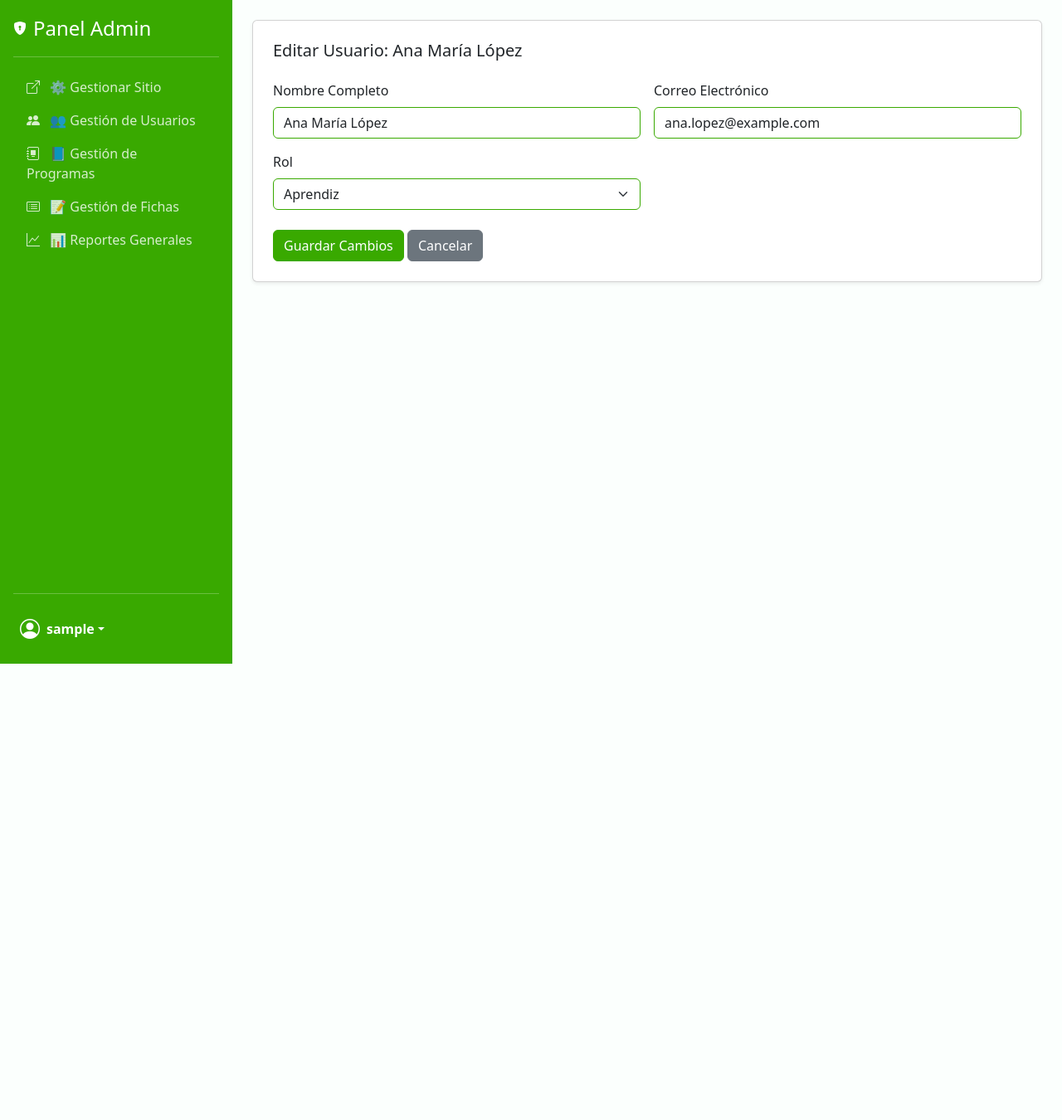
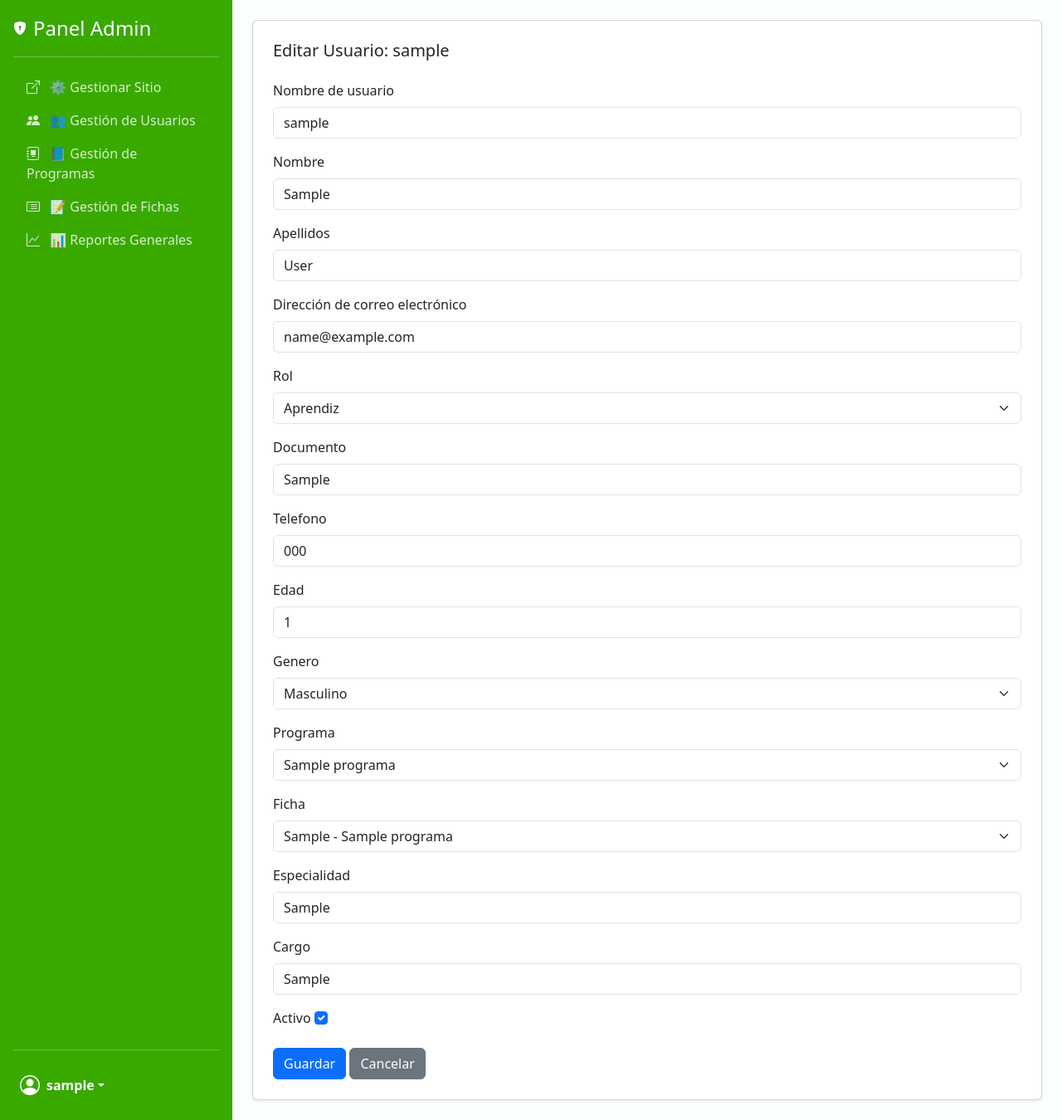
Before and after one commit to Akumueverx/Mindsofi, a Django app: page /dashboard/admin/usuarios/1/editar/ in a window 1280 px wide. Shown: the whole page at 83% size. Before the commit the page ends 800 px from the top, so only its background shows below. Run offline with Django 4.2, Linux system fonts and the light colour scheme; a user stored in the database is signed in; tables that the repository leaves empty hold one stand-in row (values such as "Sample post").

Commit message:
admin funcionalidad
z

```diff
--- /dev/null
+++ b/Mindsofi/templates/usuarios/admin/admin_usuario_form.html
@@ -0,0 +1,23 @@
+{% extends "usuarios/admin/admin_base.html" %}
+{% block title %}{{ titulo }}{% endblock %}
+
+{% block admin_content %}
+<div class="card p-4 shadow-sm">
+  <h5 class="mb-4">{{ titulo }}</h5>
+
+  <form method="post">
+    {% csrf_token %}
+
+    {% for field in form %}
+      <div class="mb-3">
+        <label for="{{ field.id_for_label }}" class="form-label">{{ field.label }}</label>
+        {{ field }}
+        {% if field.errors %}<div class="invalid-feedback d-block">{{ field.errors.0 }}</div>{% endif %}
+      </div>
+    {% endfor %}
+
+    <button type="submit" class="btn btn-primary">Guardar</button>
+    <a href="{% url 'admin_usuarios' %}" class="btn btn-secondary">Cancelar</a>
+  </form>
+</div>
+{% endblock %}
--- a/Mindsofi/usuarios/forms.py
+++ b/Mindsofi/usuarios/forms.py
@@ -11,16 +11,12 @@
             "username",
             "email",
             "rol",
-            "first_name", # Añadido
-            "last_name",  # Añadido
+            "first_name",
+            "last_name",
             "documento",
             "telefono",
-            "edad",       # Añadido
-            "genero",     # Añadido
-            "programa",
-            "ficha",
-            "especialidad",
-            "cargo",
+            "edad",
+            "genero",
         ]
 
     def __init__(self, *args, **kwargs):
@@ -57,7 +53,7 @@
 class FichaForm(forms.ModelForm):
     class Meta:
         model = Ficha
-        fields = ['numero', 'programa', 'jornada', 'fecha_inicio', 'fecha_fin']
+        fields = ['numero', 'programa', 'jornada', 'fecha_inicio', 'fecha_fin', 'cupo_maximo']
         widgets = {
             'fecha_inicio': forms.DateInput(attrs={'type': 'date', 'class': 'form-control'}),
             'fecha_fin': forms.DateInput(attrs={'type': 'date', 'class': 'form-control'}),
@@ -68,6 +64,65 @@
         self.fields['numero'].widget.attrs.update({'class': 'form-control'})
         self.fields['programa'].widget.attrs.update({'class': 'form-select'})
         self.fields['jornada'].widget.attrs.update({'class': 'form-select'})
+        self.fields['cupo_maximo'].widget.attrs.update({'class': 'form-control', 'type': 'number', 'min': '1'})
+
+class ProgramaForm(forms.ModelForm):
+    class Meta:
+        model = Programa
+        fields = ['nombre', 'nivel']
+
+    def __init__(self, *args, **kwargs):
+        super().__init__(*args, **kwargs)
+        self.fields['nombre'].widget.attrs.update({'class': 'form-control'})
+
+        # Convertir el campo 'nivel' en un selector para consistencia
+        self.fields['nivel'].widget = forms.Select(choices=[
+            ('', 'Seleccione un nivel'),
+            ('Técnico', 'Técnico'),
+            ('Tecnólogo', 'Tecnólogo'),
+            ('Auxiliar', 'Auxiliar'),
+            ('Complementario', 'Complementario'),
+            ('Especialización Tecnológica', 'Especialización Tecnológica'),
+        ])
+        self.fields['nivel'].widget.attrs.update({'class': 'form-select'})
+
+class UsuarioAdminForm(forms.ModelForm):
+    """
+    Formulario para que un administrador edite los datos de un usuario.
+    """
+    class Meta:
+        model = Usuario
+        fields = [
+            'username', 'first_name', 'last_name', 'email', 'rol',
+            'documento', 'telefono', 'edad', 'genero',
+            'programa', 'ficha', 'especialidad', 'cargo', 'is_active'
+        ]
+
+    def __init__(self, *args, **kwargs):
+        super().__init__(*args, **kwargs)
+        for name, field in self.fields.items():
+            if isinstance(field.widget, forms.Select):
+                field.widget.attrs.update({"class": "form-select"})
+            elif isinstance(field.widget, forms.CheckboxInput):
+                 field.widget.attrs.update({"class": "form-check-input"})
+            else:
+                field.widget.attrs.update({"class": "form-control"})
+
+        # Hacemos que los campos condicionales no sean obligatorios por defecto
+        self.fields['programa'].required = False
+        self.fields['ficha'].required = False
+        self.fields['especialidad'].required = False
+        self.fields['cargo'].required = False
+
+    def clean_documento(self):
+        documento = self.cleaned_data.get("documento")
+        if documento:
+            qs = Usuario.objects.filter(documento=documento)
+            if self.instance and self.instance.pk:
+                qs = qs.exclude(pk=self.instance.pk)
+            if qs.exists():
+                raise forms.ValidationError("Ya existe un usuario con ese número de documento.")
+        return documento
 
 
 class CustomAuthenticationForm(AuthenticationForm):
--- a/Mindsofi/usuarios/models.py
+++ b/Mindsofi/usuarios/models.py
@@ -3,9 +3,7 @@
 
 class Programa(models.Model):
     nombre = models.CharField(max_length=100, unique=True)
-    codigo = models.CharField(max_length=20, unique=True, blank=True, null=True)
     nivel = models.CharField(max_length=50, blank=True, null=True)
-    duracion_meses = models.PositiveIntegerField(blank=True, null=True)
 
     def __str__(self):
         return self.nombre
@@ -17,6 +15,7 @@
     jornada = models.CharField(max_length=20, choices=JORNADA_CHOICES, default='Diurna')
     fecha_inicio = models.DateField(null=True, blank=True)
     fecha_fin = models.DateField(null=True, blank=True)
+    cupo_maximo = models.PositiveIntegerField(default=30, help_text="Número máximo de aprendices en la ficha.")
 
     def __str__(self):
         return f"{self.numero} - {self.programa.nombre}"
@@ -45,7 +44,8 @@
         Ficha,
         on_delete=models.SET_NULL,
         blank=True,
-        null=True
+        null=True,
+        related_name='aprendices'
     )
     # Campos generales
     documento = models.CharField(max_length=30, blank=True, null=True, unique=True)
--- a/Mindsofi/usuarios/urls.py
+++ b/Mindsofi/usuarios/urls.py
@@ -42,10 +42,18 @@
     path("dashboard/admin/programas/", views.admin_programas_view, name="admin_programas"),
     path("dashboard/admin/fichas/", views.admin_fichas_view, name="admin_fichas"),
     path("dashboard/admin/fichas/crear/", views.admin_ficha_crear_view, name="admin_ficha_crear"),
+    path("dashboard/admin/usuarios/crear/", views.admin_usuario_crear_view, name="admin_usuario_crear"),
+    path("dashboard/admin/programas/crear/", views.admin_programa_crear_view, name="admin_programa_crear"),
     path("dashboard/admin/reportes/", views.admin_reportes_view, name="admin_reportes"),
     # URLs para edición en el panel de Admin
     path("dashboard/admin/usuarios/<int:usuario_id>/editar/", views.admin_usuario_editar_view, name="admin_usuario_editar"),
+    path("dashboard/admin/usuarios/<int:usuario_id>/eliminar/", views.admin_usuario_eliminar_view, name="admin_usuario_eliminar"),
     path("dashboard/admin/programas/<int:programa_id>/editar/", views.admin_programa_editar_view, name="admin_programa_editar"),
+    path("dashboard/admin/programas/<int:programa_id>/eliminar/", views.admin_programa_eliminar_view, name="admin_programa_eliminar"),
     path("dashboard/admin/fichas/<int:ficha_id>/editar/", views.admin_ficha_editar_view, name="admin_ficha_editar"),
     path("dashboard/admin/fichas/<int:ficha_id>/eliminar/", views.admin_ficha_eliminar_view, name="admin_ficha_eliminar"),
+    # URLs para gestionar aprendices en una ficha
+    path("dashboard/admin/fichas/<int:ficha_id>/gestionar-aprendices/", views.admin_ficha_gestionar_aprendices_view, name="admin_ficha_gestionar_aprendices"),
+    path("dashboard/admin/fichas/<int:ficha_id>/agregar-aprendiz/<int:usuario_id>/", views.admin_ficha_agregar_aprendiz_view, name="admin_ficha_agregar_aprendiz"),
+    path("dashboard/admin/fichas/<int:ficha_id>/remover-aprendiz/<int:usuario_id>/", views.admin_ficha_remover_aprendiz_view, name="admin_ficha_remover_aprendiz"),
 ]
--- a/Mindsofi/usuarios/views.py
+++ b/Mindsofi/usuarios/views.py
@@ -1,9 +1,9 @@
-from django.shortcuts import render, redirect
+from django.shortcuts import render, redirect, get_object_or_404
 from django.contrib.auth import login, logout
 from django.contrib.auth.decorators import login_required
 from django.contrib import messages
-
-from .forms import UsuarioCreationForm, CustomAuthenticationForm, FichaForm
+from django.views.decorators.http import require_POST
+from .forms import UsuarioCreationForm, CustomAuthenticationForm, FichaForm, ProgramaForm, UsuarioAdminForm
 from .models import Usuario, Ficha, Programa
 from .decorators import role_required
 
@@ -301,30 +301,19 @@
 @login_required
 @role_required(allowed_roles=['administrativo'])
 def admin_usuarios_view(request):
-    # TODO: Obtener usuarios reales de la BD
-    usuarios_ejemplo = [
-        {'id': 1, 'nombre_completo': 'Ana María López', 'email': 'ana.lopez@example.com', 'rol': 'aprendiz'},
-        {'id': 2, 'nombre_completo': 'Carlos Alberto Pérez', 'email': 'carlos.perez@example.com', 'rol': 'aprendiz'},
-        {'id': 3, 'nombre_completo': 'Ricardo Gómez', 'email': 'ricardo.gomez@sena.edu.co', 'rol': 'instructor'},
-        {'id': 4, 'nombre_completo': 'Laura Nuñez', 'email': 'laura.nunez@sena.edu.co', 'rol': 'instructor'},
-        {'id': 5, 'nombre_completo': 'Admin MindSodfi', 'email': 'admin@sena.edu.co', 'rol': 'administrativo'},
-    ]
+    # Obtenemos todos los usuarios excepto el superusuario para no mostrarlo en la lista
+    usuarios = Usuario.objects.filter(is_superuser=False).order_by('first_name', 'last_name', 'username')
     context = {
-        'usuarios': usuarios_ejemplo
+        'usuarios': usuarios
     }
     return render(request, 'usuarios/admin/admin_usuarios.html', context)
 
 @login_required
 @role_required(allowed_roles=['administrativo'])
 def admin_programas_view(request):
-    # TODO: Obtener programas reales de la BD
-    programas_ejemplo = [
-        {'id': 1, 'nombre': 'Análisis y Desarrollo de Software', 'codigo': '228106', 'nivel': 'Tecnólogo', 'duracion_meses': 24},
-        {'id': 2, 'nombre': 'Producción Multimedia', 'codigo': '228107', 'nivel': 'Tecnólogo', 'duracion_meses': 24},
-        {'id': 3, 'nombre': 'Sistemas', 'codigo': '228108', 'nivel': 'Técnico', 'duracion_meses': 12},
-    ]
+    programas = Programa.objects.all().order_by('nombre')
     context = {
-        'programas': programas_ejemplo
+        'programas': programas
     }
     return render(request, 'usuarios/admin/admin_programas.html', context)
 
@@ -368,6 +357,52 @@
 
 @login_required
 @role_required(allowed_roles=['administrativo'])
+def admin_ficha_gestionar_aprendices_view(request, ficha_id):
+    ficha = get_object_or_404(Ficha, id=ficha_id)
+
+    # Aprendices que ya están en esta ficha
+    aprendices_en_ficha = Usuario.objects.filter(rol='aprendiz', ficha=ficha).order_by('last_name', 'first_name')
+
+    # Aprendices que no tienen ninguna ficha asignada
+    aprendices_disponibles = Usuario.objects.filter(rol='aprendiz', ficha__isnull=True).order_by('last_name', 'first_name')
+
+    context = {
+        'ficha': ficha,
+        'aprendices_en_ficha': aprendices_en_ficha,
+        'aprendices_disponibles': aprendices_disponibles,
+    }
+    return render(request, 'usuarios/admin/admin_ficha_gestionar_aprendices.html', context)
+
+@require_POST
+@login_required
+@role_required(allowed_roles=['administrativo'])
+def admin_ficha_agregar_aprendiz_view(request, ficha_id, usuario_id):
+    ficha = get_object_or_404(Ficha, id=ficha_id)
+
+    # Verificamos si la ficha ya está llena
+    if ficha.aprendices.count() >= ficha.cupo_maximo:
+        messages.error(request, f"No se puede agregar al aprendiz. La ficha #{ficha.numero} ya ha alcanzado su cupo máximo de {ficha.cupo_maximo} personas.")
+    else:
+        aprendiz = get_object_or_404(Usuario, id=usuario_id, rol='aprendiz')
+        aprendiz.ficha = ficha
+        aprendiz.programa = ficha.programa # Asignamos también el programa de la ficha
+        aprendiz.save()
+        messages.success(request, f"'{aprendiz.get_full_name()}' ha sido añadido a la ficha #{ficha.numero}.")
+    return redirect('admin_ficha_gestionar_aprendices', ficha_id=ficha.id)
+
+@require_POST
+@login_required
+@role_required(allowed_roles=['administrativo'])
+def admin_ficha_remover_aprendiz_view(request, ficha_id, usuario_id):
+    aprendiz = get_object_or_404(Usuario, id=usuario_id, rol='aprendiz', ficha_id=ficha_id)
+    aprendiz.ficha = None
+    aprendiz.programa = None
+    aprendiz.save()
+    messages.success(request, f"'{aprendiz.get_full_name()}' ha sido removido de la ficha.")
+    return redirect('admin_ficha_gestionar_aprendices', ficha_id=ficha_id)
+
+@login_required
+@role_required(allowed_roles=['administrativo'])
 def admin_ficha_eliminar_view(request, ficha_id):
     ficha = Ficha.objects.get(id=ficha_id)
     if request.method == 'POST':
@@ -377,6 +412,64 @@
 
     # Si no es POST, puedes mostrar una página de confirmación (opcional)
     return redirect('admin_fichas')
+
+@login_required
+@role_required(allowed_roles=['administrativo'])
+def admin_programa_crear_view(request):
+    if request.method == 'POST':
+        form = ProgramaForm(request.POST)
+        if form.is_valid():
+            form.save()
+            messages.success(request, 'Programa creado exitosamente.')
+            return redirect('admin_programas')
+    else:
+        form = ProgramaForm()
+
+    context = {
+        'form': form,
+        'titulo': 'Crear Nuevo Programa'
+    }
+    return render(request, 'usuarios/admin/admin_programa_form.html', context)
+
+@login_required
+@role_required(allowed_roles=['administrativo'])
+def admin_programa_eliminar_view(request, programa_id):
+    programa = Programa.objects.get(id=programa_id)
+    if request.method == 'POST':
+        programa.delete()
+        messages.success(request, f"Programa '{programa.nombre}' eliminado correctamente.")
+        return redirect('admin_programas')
+
+    return redirect('admin_programas')
+
+@login_required
+@role_required(allowed_roles=['administrativo'])
+def admin_usuario_crear_view(request):
+    if request.method == 'POST':
+        form = UsuarioCreationForm(request.POST)
+        if form.is_valid():
+            form.save()
+            messages.success(request, 'Usuario creado exitosamente.')
+            return redirect('admin_usuarios')
+    else:
+        form = UsuarioCreationForm()
+
+    context = {
+        'form': form,
+        'titulo': 'Crear Nuevo Usuario'
+    }
+    return render(request, 'usuarios/admin/admin_usuario_form.html', context)
+
+@login_required
+@role_required(allowed_roles=['administrativo'])
+def admin_usuario_eliminar_view(request, usuario_id):
+    usuario = Usuario.objects.get(id=usuario_id)
+    if request.method == 'POST':
+        # No permitimos eliminar al usuario que está logueado
+        if request.user.id != usuario.id:
+            usuario.delete()
+            messages.success(request, f"Usuario '{usuario.username}' eliminado correctamente.")
+    return redirect('admin_usuarios')
 
 @login_required
 @role_required(allowed_roles=['administrativo'])
@@ -397,48 +490,40 @@
 @login_required
 @role_required(allowed_roles=['administrativo'])
 def admin_usuario_editar_view(request, usuario_id):
-    # TODO: Obtener usuario real de la BD
-    usuarios_ejemplo = [
-        {'id': 1, 'nombre_completo': 'Ana María López', 'email': 'ana.lopez@example.com', 'rol': 'aprendiz'},
-        {'id': 2, 'nombre_completo': 'Carlos Alberto Pérez', 'email': 'carlos.perez@example.com', 'rol': 'aprendiz'},
-        {'id': 3, 'nombre_completo': 'Ricardo Gómez', 'email': 'ricardo.gomez@sena.edu.co', 'rol': 'instructor'},
-        {'id': 4, 'nombre_completo': 'Laura Nuñez', 'email': 'laura.nunez@sena.edu.co', 'rol': 'instructor'},
-        {'id': 5, 'nombre_completo': 'Admin MindSodfi', 'email': 'admin@sena.edu.co', 'rol': 'administrativo'},
-    ]
-    usuario = next((u for u in usuarios_ejemplo if u['id'] == usuario_id), None)
-
+    usuario = Usuario.objects.get(id=usuario_id)
     if request.method == 'POST':
-        # TODO: Lógica para actualizar el usuario en la BD
-        messages.success(request, f"Usuario '{usuario['nombre_completo']}' actualizado correctamente.")
-        return redirect('admin_usuarios')
+        form = UsuarioAdminForm(request.POST, instance=usuario)
+        if form.is_valid():
+            form.save()
+            messages.success(request, f"Usuario '{usuario.username}' actualizado correctamente.")
+            return redirect('admin_usuarios')
+    else:
+        form = UsuarioAdminForm(instance=usuario)
 
     context = {
-        'usuario': usuario,
-        'roles': ['aprendiz', 'instructor', 'administrativo']
+        'form': form,
+        'titulo': f'Editar Usuario: {usuario.username}'
     }
-    return render(request, 'usuarios/admin/admin_usuario_editar.html', context)
+    return render(request, 'usuarios/admin/admin_usuario_form.html', context)
 
 @login_required
 @role_required(allowed_roles=['administrativo'])
 def admin_programa_editar_view(request, programa_id):
-    # TODO: Obtener programa real de la BD
-    programas_ejemplo = [
-        {'id': 1, 'nombre': 'Análisis y Desarrollo de Software', 'codigo': '228106', 'nivel': 'Tecnólogo', 'duracion_meses': 24},
-        {'id': 2, 'nombre': 'Producción Multimedia', 'codigo': '228107', 'nivel': 'Tecnólogo', 'duracion_meses': 24},
-        {'id': 3, 'nombre': 'Sistemas', 'codigo': '228108', 'nivel': 'Técnico', 'duracion_meses': 12},
-    ]
-    programa = next((p for p in programas_ejemplo if p['id'] == programa_id), None)
-
+    programa = Programa.objects.get(id=programa_id)
     if request.method == 'POST':
-        # TODO: Lógica para actualizar el programa en la BD
-        messages.success(request, f"Programa '{programa['nombre']}' actualizado correctamente.")
-        return redirect('admin_programas')
+        form = ProgramaForm(request.POST, instance=programa)
+        if form.is_valid():
+            form.save()
+            messages.success(request, f"Programa '{programa.nombre}' actualizado correctamente.")
+            return redirect('admin_programas')
+    else:
+        form = ProgramaForm(instance=programa)
 
     context = {
-        'programa': programa,
-        'niveles': ['Técnico', 'Tecnólogo', 'Especialización Tecnológica']
+        'form': form,
+        'titulo': f"Editar Programa: {programa.nombre}"
     }
-    return render(request, 'usuarios/admin/admin_programa_editar.html', context)
+    return render(request, 'usuarios/admin/admin_programa_form.html', context)
 
 @login_required
 @role_required(allowed_roles=['administrativo'])
```
Also changed, not shown: Mindsofi/templates/usuarios/admin/admin_ficha_gestionar_aprendices.html (added, +72 -0 lines), Mindsofi/templates/usuarios/admin/admin_fichas.html (+8 -1 lines), Mindsofi/templates/usuarios/admin/admin_programa_form.html (added, +23 -0 lines), Mindsofi/templates/usuarios/admin/admin_programas.html (+39 -51 lines), Mindsofi/templates/usuarios/admin/admin_usuarios.html (+19 -57 lines), Mindsofi/usuarios/migrations/0004_remove_programa_codigo_and_more.py (added), Mindsofi/usuarios/migrations/0005_ficha_cupo_maximo_alter_usuario_ficha.py (added).
